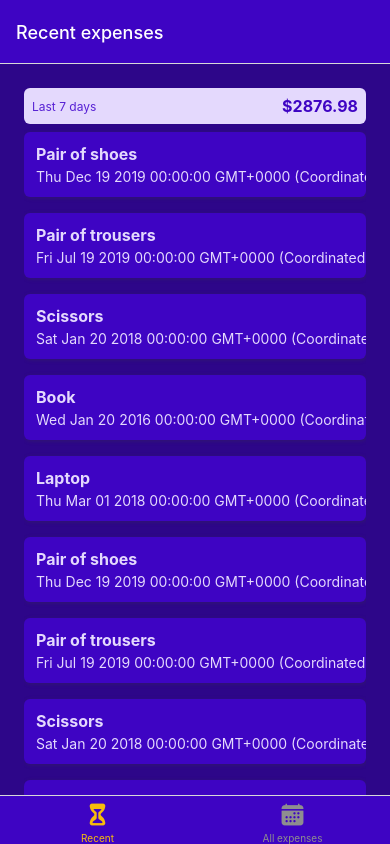
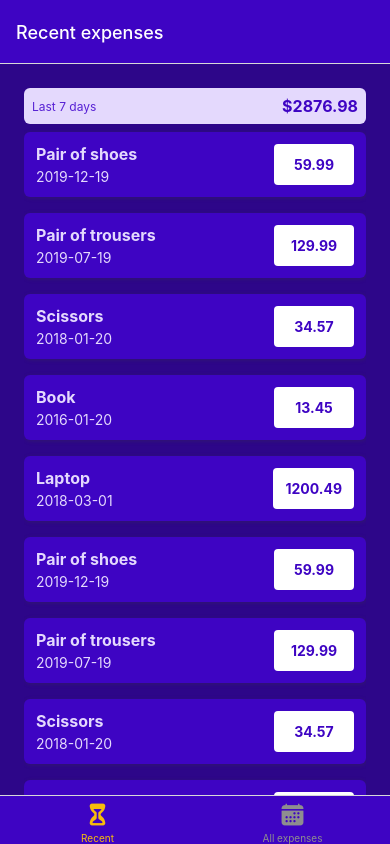
Before and after one commit to pizarrosch/expense-check-app-rn, a React Native app: screen /ManageExpense in a window 390 px wide. Built offline with nearby package versions, Linux system fonts and the light colour scheme.

Commit message:
Create a function to convert a date generated via new Date() function into a more readable form

```diff
--- a/components/ExpenseItem.js
+++ b/components/ExpenseItem.js
@@ -1,5 +1,6 @@
 import {Pressable, View, Text, StyleSheet} from "react-native";
 import {GlobalStyles} from "../constants/styles";
+import {getFormattedDate} from "../utility/date";
 
 export default function ExpenseItem({amount, date, description}) {
   return (
@@ -7,10 +8,10 @@ export default function ExpenseItem({amount, date, description}) {
       <View style={styles.container}>
         <View>
           <Text style={[styles.textBase, styles.description]}>{description}</Text>
-          <Text style={styles.textBase}>{date.toString()}</Text>
+          <Text style={styles.textBase}>{getFormattedDate(date)}</Text>
         </View>
         <View style={styles.amountContainer}>
-          <Text style={styles.amount}>{amount}</Text>
+          <Text style={styles.amount}>{amount.toFixed(2)}</Text>
         </View>
       </View>
     </Pressable>
@@ -45,7 +46,8 @@ const styles = StyleSheet.create({
     backgroundColor: 'white',
     justifyContent: 'center',
     alignItems: 'center',
-    borderRadius: 4
+    borderRadius: 4,
+    minWidth: 80
   },
   amount: {
     color: GlobalStyles.colors.primary500,
--- /dev/null
+++ b/utility/date.js
@@ -0,0 +1,6 @@
+export function getFormattedDate(date) {
+  const month = date.getMonth() + 1;
+  const day = date.getDate();
+
+  return `${date.getFullYear()}-${month < 10 ? 0 : ''}${month}-${day < 10 ? 0 : ''}${day}`
+}
```
